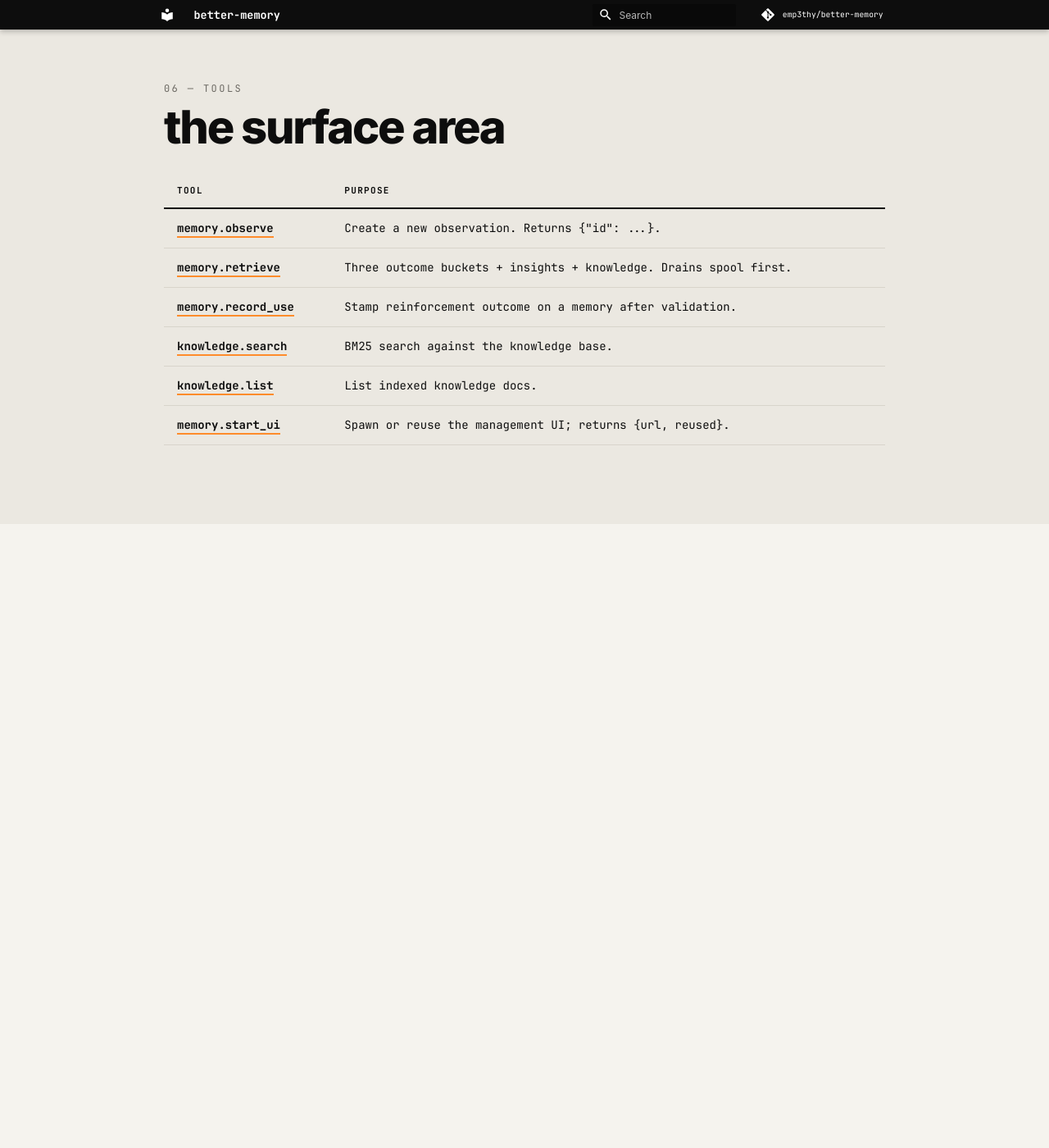
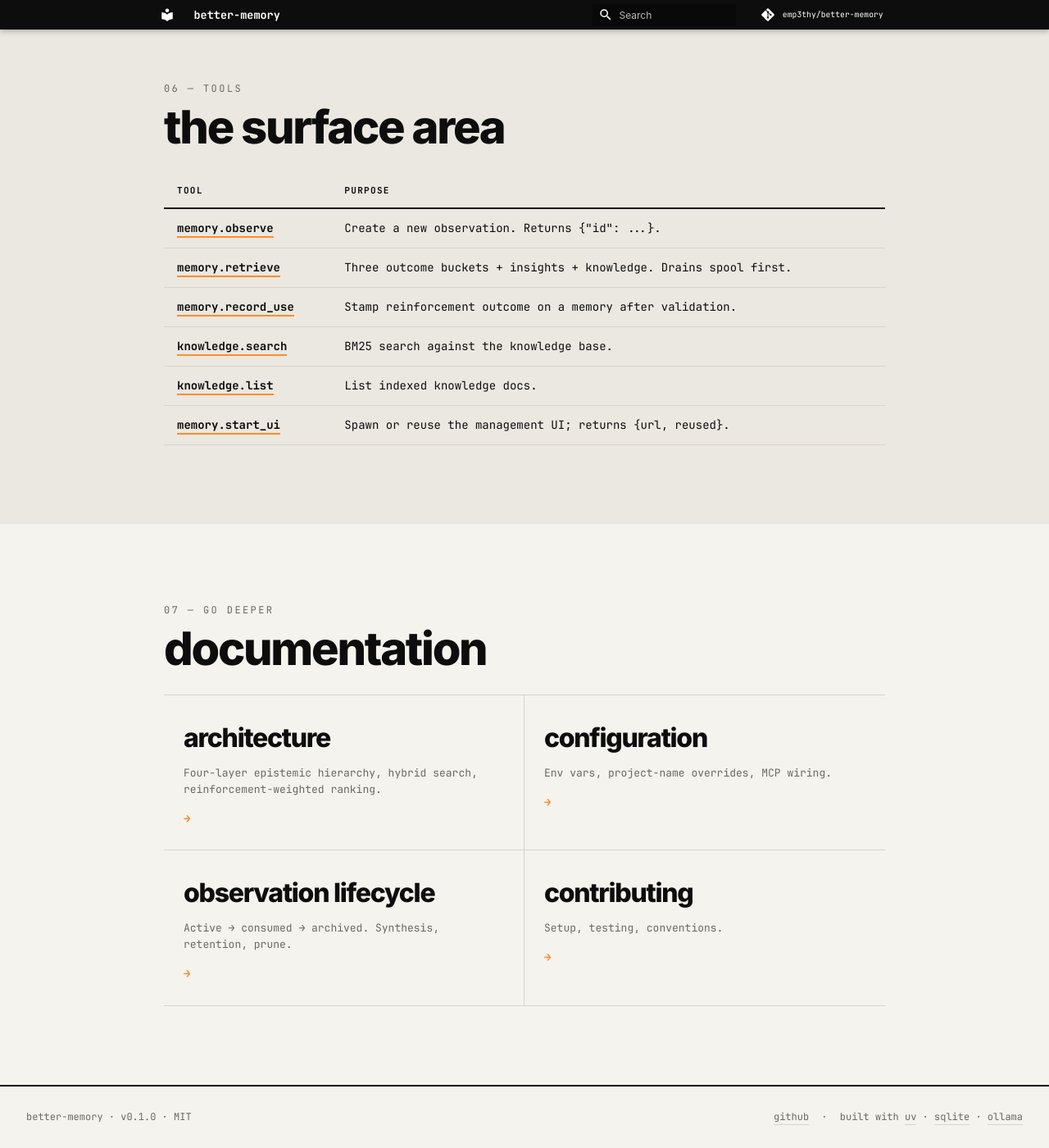
Before and after one commit to emp3thy/better-memory, an MkDocs documentation site: the page built from website/index.md, in a window 1280 px wide and 1400 px high, scrolled down 3676 px. Shown: the whole window at 82% size. Built offline with MkDocs 1.6.1 and Material for MkDocs 9.7.7, drawn with Linux system fonts in a browser that asks for light colours; comment, search, counter and statistics services are not loaded; before the commit the page ends 4315 px from its top, so only the background shows below that.

Commit message:
feat(site): landing go-deeper cards + footer; drop README leftovers

```diff
--- a/website/assets/css/brutalist.css
+++ b/website/assets/css/brutalist.css
@@ -516,3 +516,91 @@ html, body, .md-typeset {
   background: var(--brut-amber);
   color: var(--brut-amber-ink);
 }
+
+/* ============================================================
+   Landing — doc cards (07)
+   ============================================================ */
+
+.brut-docs-grid {
+  display: grid;
+  grid-template-columns: 1fr 1fr;
+  border-top: 1px solid var(--brut-rule);
+  margin-top: 28px;
+}
+
+.brut-doc-card {
+  display: block;
+  padding: 26px 24px;
+  border-bottom: 1px solid var(--brut-rule);
+  border-right: 1px solid var(--brut-rule);
+  text-decoration: none;
+  color: var(--brut-ink);
+  transition: background 120ms ease;
+}
+.brut-doc-card:nth-child(2n) { border-right: none; }
+.brut-doc-card:hover {
+  background: var(--brut-paper-shade);
+  border-bottom: 1px solid var(--brut-rule);
+}
+
+.brut-doc-title {
+  font-family: var(--brut-display);
+  font-weight: 800;
+  font-size: 32px;
+  letter-spacing: -0.04em;
+  text-transform: lowercase;
+  margin-bottom: 6px;
+  color: var(--brut-ink);
+}
+
+.brut-doc-desc {
+  font-family: var(--brut-mono);
+  font-size: 13px;
+  line-height: 1.55;
+  color: var(--brut-muted);
+}
+
+.brut-doc-arrow {
+  font-family: var(--brut-mono);
+  font-size: 14px;
+  font-weight: 700;
+  color: var(--brut-amber);
+  margin-top: 14px;
+}
+
+@media (max-width: 720px) {
+  .brut-docs-grid { grid-template-columns: 1fr; }
+  .brut-doc-card { border-right: none; }
+}
+
+/* ============================================================
+   Landing — footer (08)
+   ============================================================ */
+
+.brut-footer {
+  background: var(--brut-paper);
+  border-top: 2px solid var(--brut-ink);
+  padding: 28px 32px;
+  display: flex;
+  justify-content: space-between;
+  flex-wrap: wrap;
+  gap: 16px;
+  font-family: var(--brut-mono);
+  font-size: 12px;
+  color: var(--brut-muted);
+}
+
+.brut-footer a {
+  color: var(--brut-muted);
+  text-decoration: none;
+  border-bottom: 1px solid var(--brut-rule);
+  padding-bottom: 1px;
+  transition: color 120ms ease, background 120ms ease, border-color 120ms ease;
+}
+.brut-footer a:hover {
+  background: var(--brut-amber);
+  color: var(--brut-amber-ink);
+  border-bottom-color: var(--brut-ink);
+}
+
+.brut-footer-sep { margin: 0 8px; }
--- a/website/index.md
+++ b/website/index.md
@@ -186,3 +186,41 @@ cd better-memory
     </table>
   </div>
 </section>
+
+<section class="brut-section">
+  <div class="brut-container">
+    <div class="brut-num">07 — GO DEEPER</div>
+    <h2 class="brut-section-h">documentation</h2>
+    <div class="brut-docs-grid">
+      <a href="architecture/" class="brut-doc-card">
+        <div class="brut-doc-title">architecture</div>
+        <div class="brut-doc-desc">Four-layer epistemic hierarchy, hybrid search, reinforcement-weighted ranking.</div>
+        <div class="brut-doc-arrow">→</div>
+      </a>
+      <a href="configuration/" class="brut-doc-card">
+        <div class="brut-doc-title">configuration</div>
+        <div class="brut-doc-desc">Env vars, project-name overrides, MCP wiring.</div>
+        <div class="brut-doc-arrow">→</div>
+      </a>
+      <a href="observation-lifecycle/" class="brut-doc-card">
+        <div class="brut-doc-title">observation lifecycle</div>
+        <div class="brut-doc-desc">Active → consumed → archived. Synthesis, retention, prune.</div>
+        <div class="brut-doc-arrow">→</div>
+      </a>
+      <a href="contributing/" class="brut-doc-card">
+        <div class="brut-doc-title">contributing</div>
+        <div class="brut-doc-desc">Setup, testing, conventions.</div>
+        <div class="brut-doc-arrow">→</div>
+      </a>
+    </div>
+  </div>
+</section>
+
+<footer class="brut-footer">
+  <div class="brut-footer-left">better-memory · v0.1.0 · MIT</div>
+  <div class="brut-footer-right">
+    <a href="https://github.com/emp3thy/better-memory">github</a>
+    <span class="brut-footer-sep">·</span>
+    <span>built with <a href="https://docs.astral.sh/uv/">uv</a> · <a href="https://www.sqlite.org/">sqlite</a> · <a href="https://ollama.com/">ollama</a></span>
+  </div>
+</footer>
```
